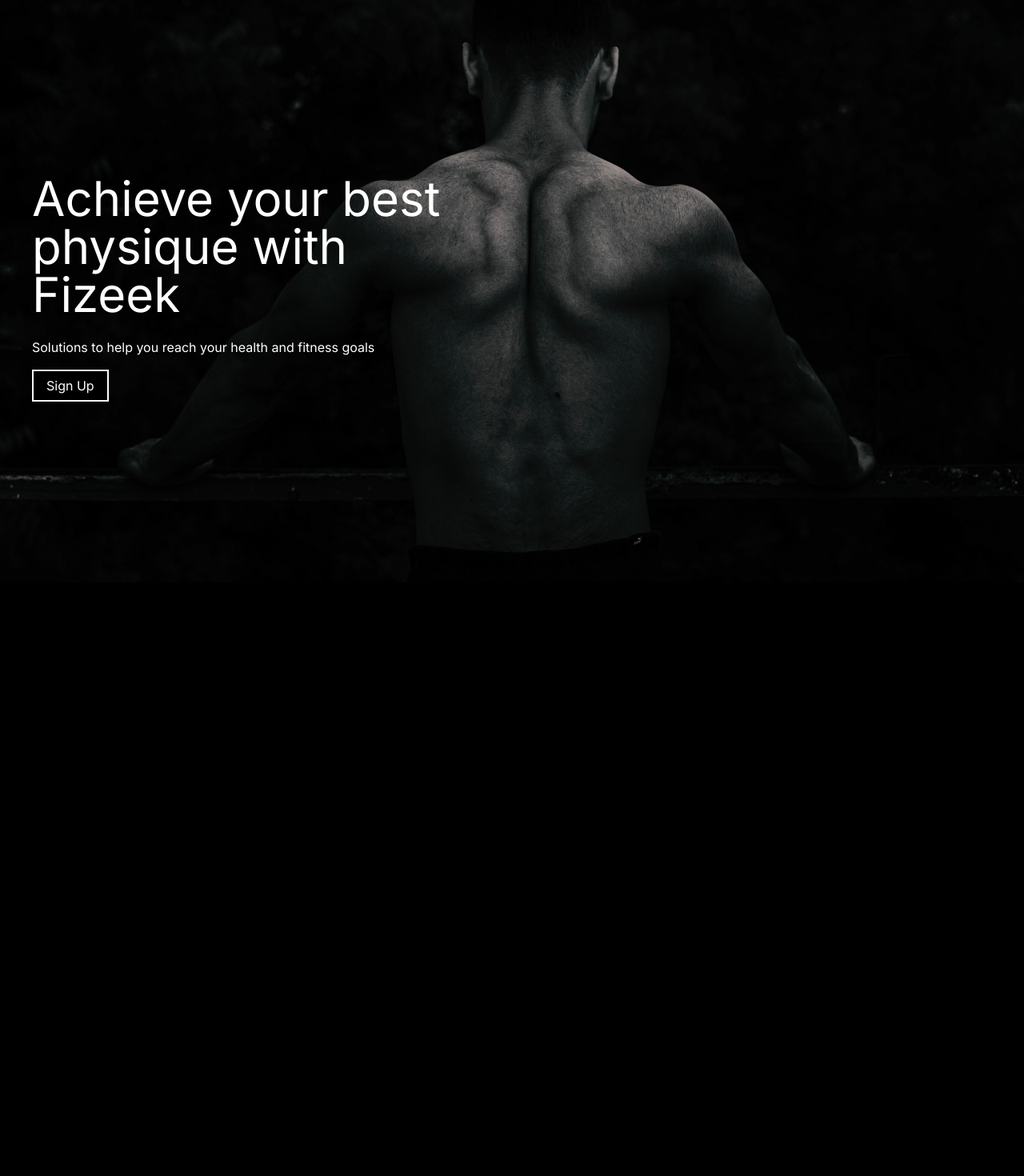
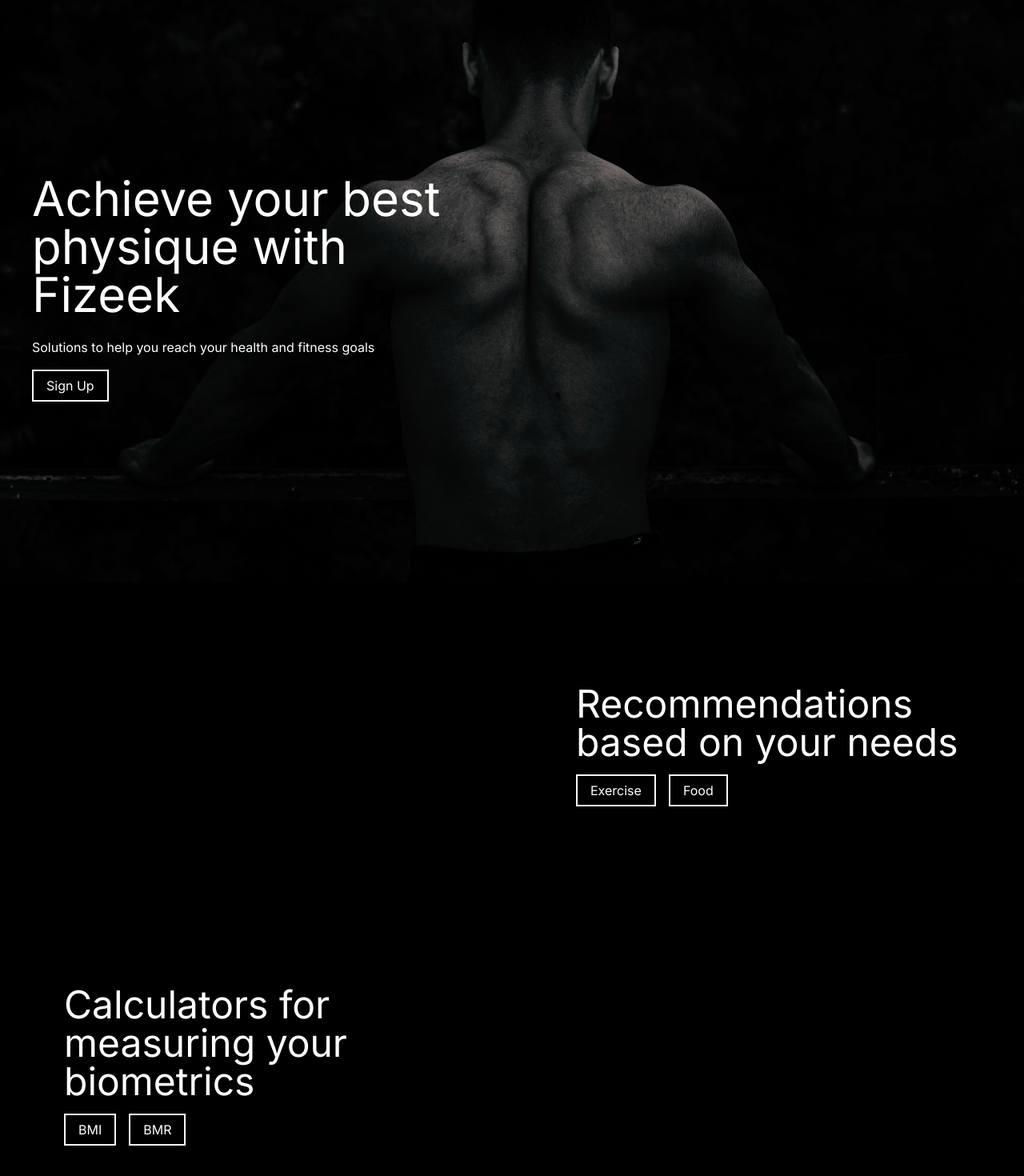
Before and after one commit to hoalex21/Fizeek, a Next.js app: page / in a window 1280 px wide. Shown: the part 72-1542 px from the top of the page at 80% size. Before the commit the page ends 800 px from the top, so only its background shows below. Built offline with nearby package versions, Linux system fonts and the light colour scheme; no server answers.

Commit message:
add features to the homepage

```diff
--- a/app/page.tsx
+++ b/app/page.tsx
@@ -7,7 +7,7 @@
     <>
       <NavBar />
 
-      <div className='-z-10 absolute w-screen h-[calc(100vh-56px)]'>
+      <div className='-z-10 absolute w-screen h-[calc(100vh-56px)] opacity-75'>
         <Image
           src="/back.jpg"
           alt="A bodybuilder performing a back pose."
@@ -16,9 +16,9 @@
         />
       </div>
 
-      <main>
+      <main className='text-white'>
         <div className='h-[calc(100vh-56px)] grid grid-cols-2'>
-          <div className='text-white flex justify-center md:col-span-1 col-span-2 gap-1 items-center'>
+          <div className='flex items-center md:col-span-1 col-span-2 gap-1'>
             <div className='px-10'>
               <p className='text-6xl'>Achieve your best physique with Fizeek</p> <br></br>
               <p>Solutions to help you reach your health and fitness goals</p> <br></br>
@@ -26,6 +26,31 @@
             </div>
           </div>
         </div>
+
+        <div className='h-[50vh]'>
+          <div className='h-full grid grid-cols-2'>
+            <div className='lg:col-span-1 lg:block hidden'></div>
+            <div className='flex items-center lg:col-span-1 col-span-2'>
+              <div className='px-20'>
+                <p className='text-5xl'>Recommendations based on your needs</p> <br></br>
+                <Link className="bg-black p-1 border-2 border-white text-white px-4 py-2 mr-2" href="/recommendation/exercise">Exercise</Link>
+                <Link className="bg-black p-1 border-2 border-white text-white px-4 py-2 mx-2" href="/recommendation/food">Food</Link>
+              </div>
+            </div>
+          </div>
+        </div>
+
+        <div className='h-[50vh]'>
+          <div className='h-full grid grid-cols-2'>
+            <div className='flex items-center md:col-span-1 col-span-2 gap-1'>
+              <div className='px-20'>
+                <p className='text-5xl'>Calculators for measuring your biometrics</p> <br></br>
+                <Link className="bg-black p-1 border-2 border-white text-white px-4 py-2 mr-2" href="/calculator/bmi">BMI</Link>
+                <Link className="bg-black p-1 border-2 border-white text-white px-4 py-2 mx-2" href="/calculator/bmr">BMR</Link>
+              </div>
+            </div>
+          </div>
+        </div>
       </main>
     </>
   );
```
Also changed, not shown: 2 other files (tests, documents, lock files or other folders).
